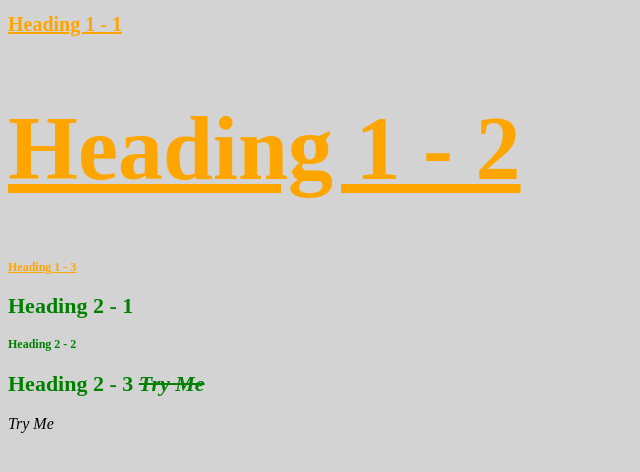
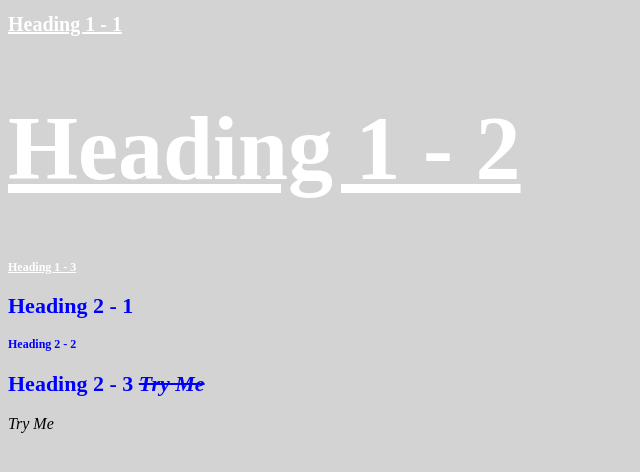
Before and after one commit to luiscamachojr1/music-artist, a plain HTML site: page style.html in a window 1280 px wide. Shown: the whole page, without its empty margins (0-640 px from the left). Drawn offline with Linux system fonts and the light colour scheme.

Commit message:
Update test.css
color updates

```diff
--- a/css/test.css
+++ b/css/test.css
@@ -3,7 +3,7 @@ body{
 }
 
 h1{
-			color: orange;
+			color: white;
 			font-size: 90px;
 			text-decoration: underline;
 		}
@@ -17,7 +17,7 @@ h1{
 		}
 
 		h2{
-			color: green;
+			color: blue;
 			font-size: 22px;
 
 		}
```
